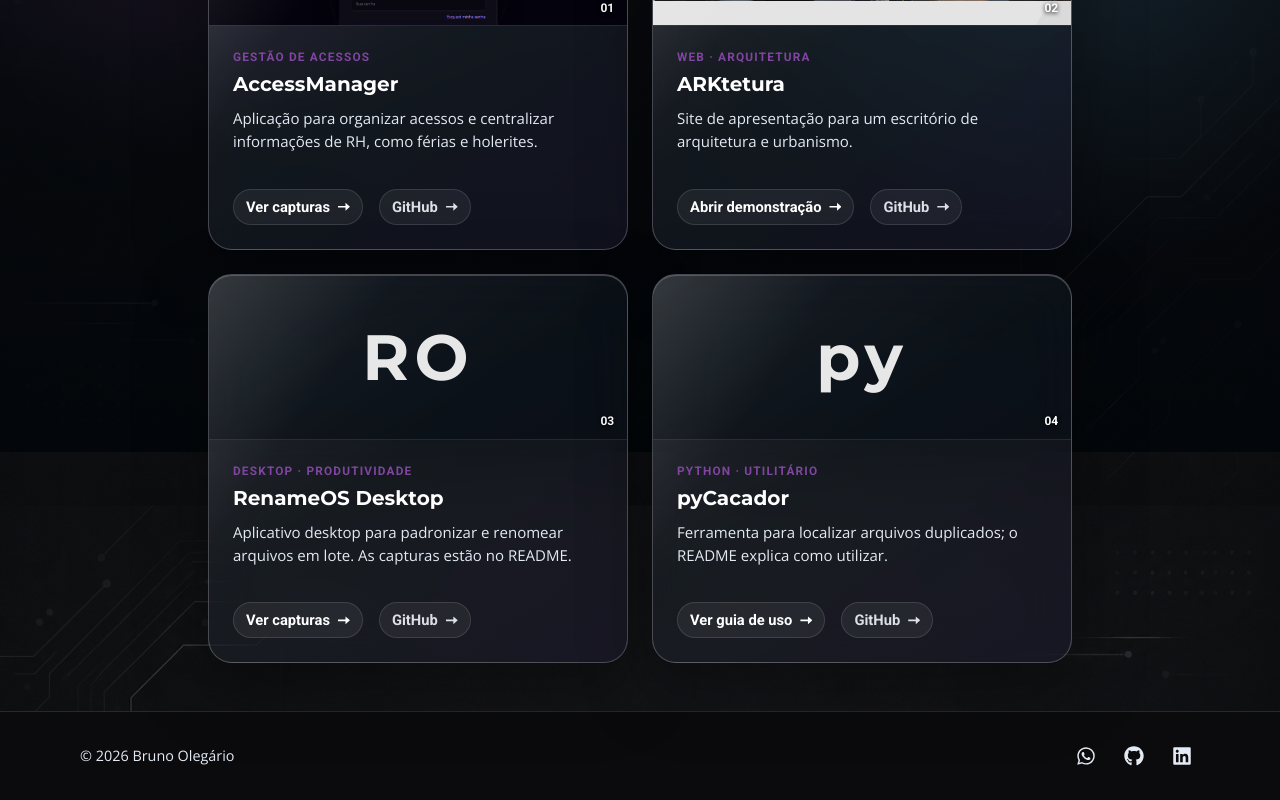
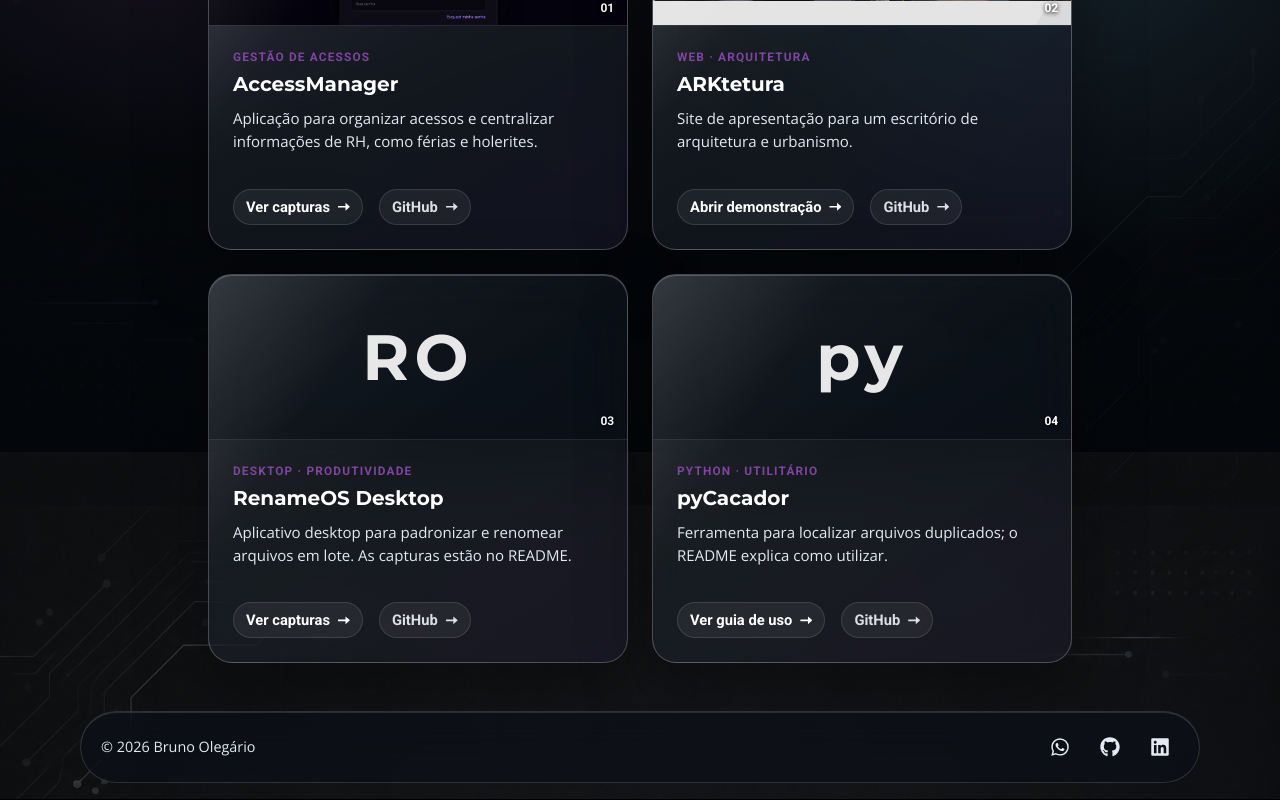
Before and after one commit to olegariobru/MyPort2, a React (Vite) app: page /Projetos in a window 1280 px wide. Shown: the part 348-1148 px from the top of the page. Built offline with nearby package versions, Linux system fonts and the light colour scheme.

Commit message:
Restyle footer with liquid glass

```diff
--- a/src/Componentes/Footer/Footer.module.css
+++ b/src/Componentes/Footer/Footer.module.css
@@ -17,3 +17,47 @@
 @media (max-width: 440px) {
   .footerInner { flex-direction: column; justify-content: center; padding: 1rem 0; }
 }
+
+/* Liquid glass footer */
+.siteFooter {
+  padding: 0 0 1rem;
+  border-top: 0;
+  background: transparent;
+}
+.contactSection {
+  width: min(1120px, calc(100% - 2.5rem));
+  margin: 0 auto 1rem;
+  overflow: hidden;
+  border: 1px solid var(--glass-border);
+  border-radius: 1.75rem;
+  background: linear-gradient(135deg, rgba(127,69,160,.15), rgba(255,255,255,.045)), var(--glass-surface);
+  box-shadow: inset 0 1px 0 var(--glass-highlight), 0 22px 54px rgba(0,0,0,.3);
+  -webkit-backdrop-filter: var(--glass-blur);
+  backdrop-filter: var(--glass-blur);
+}
+.contactInner { width: 100%; padding-inline: 1.5rem; }
+.footerInner {
+  min-height: 72px;
+  padding: 0 1.25rem;
+  border: 1px solid rgba(255,255,255,.14);
+  border-radius: 999px;
+  background: rgba(10,16,24,.46);
+  box-shadow: inset 0 1px 0 rgba(255,255,255,.13);
+  -webkit-backdrop-filter: blur(18px) saturate(140%);
+  backdrop-filter: blur(18px) saturate(140%);
+}
+.footerInner a {
+  border: 1px solid transparent;
+  border-radius: 50%;
+}
+.footerInner a:hover {
+  color: #fff;
+  border-color: rgba(255,255,255,.2);
+  background: rgba(255,255,255,.1);
+}
+@media (max-width: 700px) {
+  .contactSection { width: calc(100% - 1.5rem); }
+}
+@media (max-width: 440px) {
+  .footerInner { width: calc(100% - 1.5rem); border-radius: 1.4rem; }
+}
```
